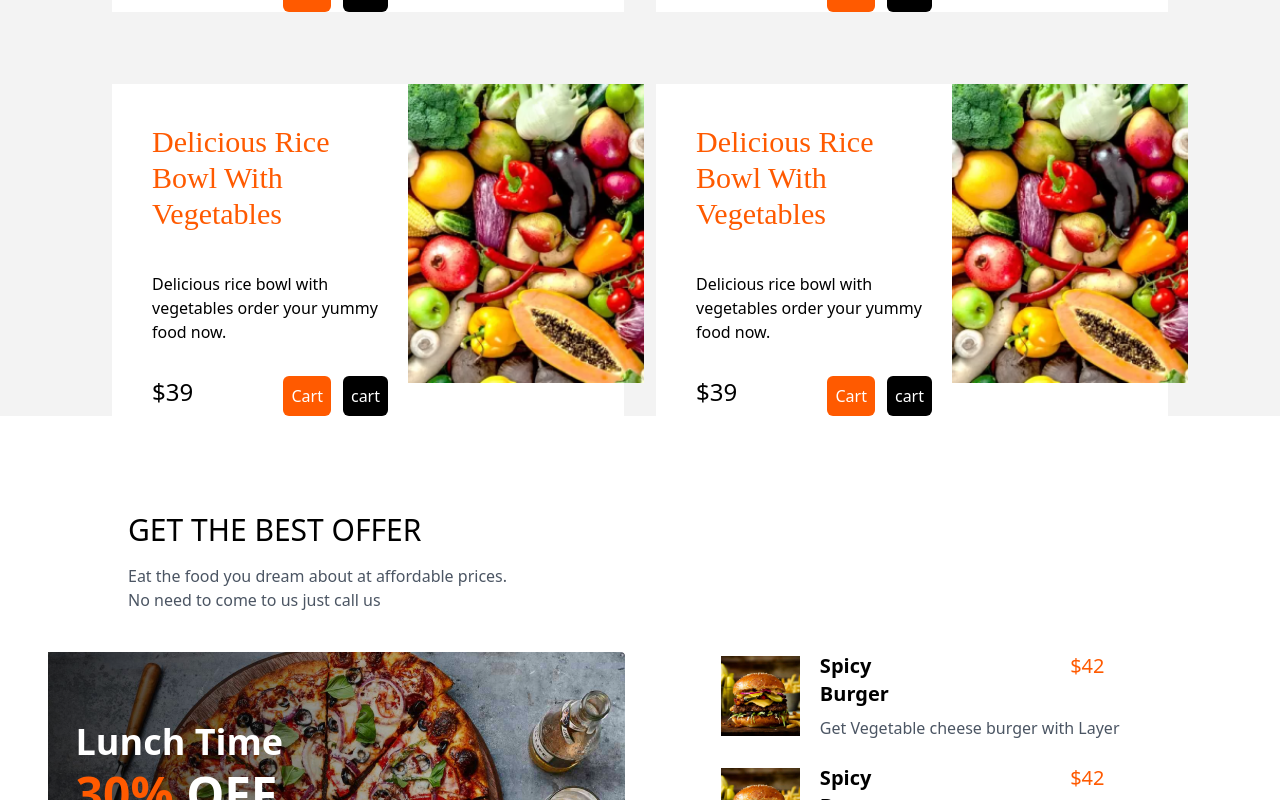
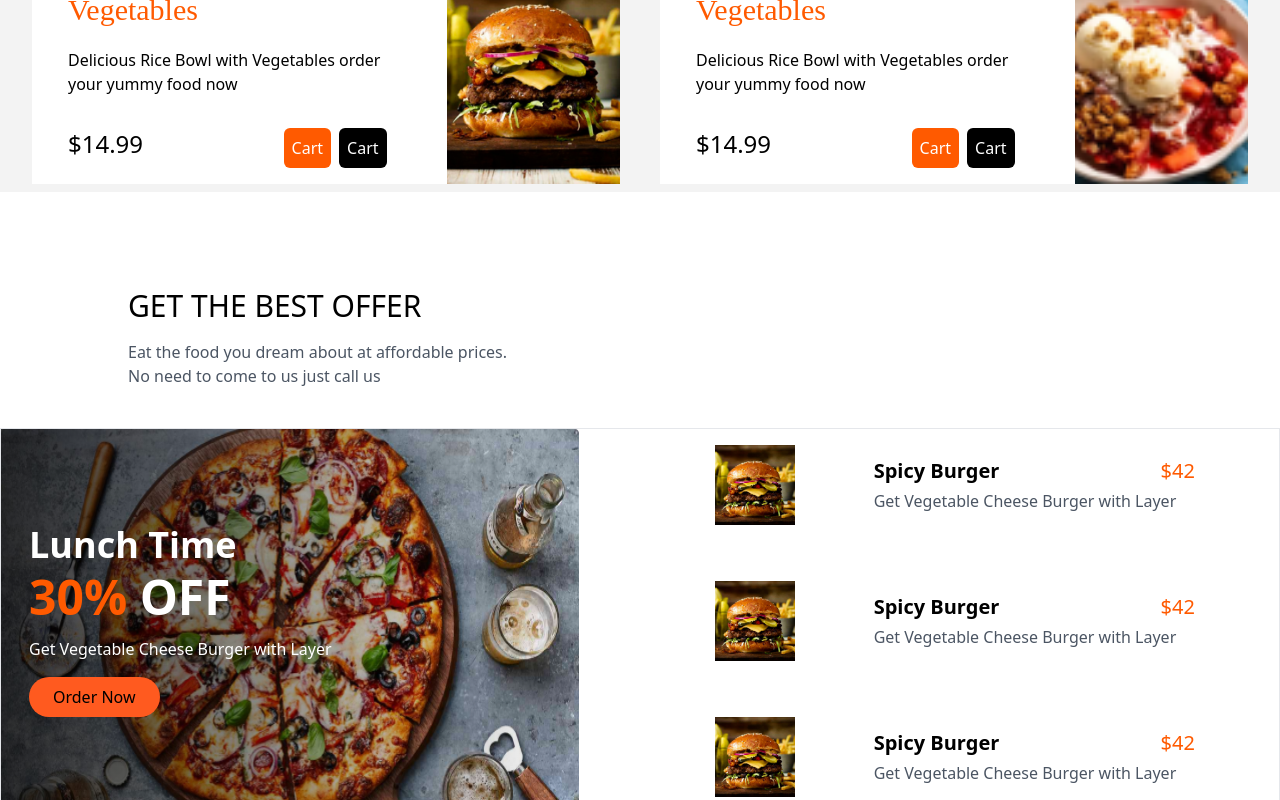
Before and after one commit to Syeda-Nabihaa/resturant, an Angular app: page / in a window 1280 px wide. Shown: the part 1700-2500 px from the top of the page. Built offline with nearby package versions, Linux system fonts and the light colour scheme; a web font is replaced by a local one.

Commit message:
3rd commit

```diff
--- a/src/app/app.component.html
+++ b/src/app/app.component.html
@@ -1 +1,3 @@
-<app-home></app-home>
+<div class="overflow-hidden">
+    <app-home></app-home>
+</div>
--- a/src/app/component/button/button.component.html
+++ b/src/app/component/button/button.component.html
@@ -1,3 +1,3 @@
-<button [ngClass]="[buttonPx , buttonPy, buttonMt,buttonWidth, buttonMx,buttonbgColor, buttonColor]" class="rounded-md">
+<button [ngClass]="[buttonPx , buttonPy, buttonMt,buttonWidth, buttonMx,buttonbgColor, buttonColor]" class="rounded-md capitalize">
     {{buttonText}}
   </button>
--- a/src/app/component/card/card.component.html
+++ b/src/app/component/card/card.component.html
@@ -1,12 +1,20 @@
-
 <div class="max-w-sm mx-auto m-auto shadow-lg md:max-w-lg rounded-2xl shadow-gray-300 px-3">
-        <div class="md:flex md:items-center">
+    <div class="flex flex-col md:flex-row md:items-center">
       <div class="w-full md:w-1/2">
-                <img class="w-full h-auto object-cover items-center" src="../../../assets/images/burger2.png" alt="">
+        <img
+          class="w-full h-auto object-cover"
+          src="../../../assets/images/burger2.png"
+          alt="Vegetable Cheese Burger"
+        />
       </div>
       <div class="p-4 w-full md:w-1/2">
-                <h2 class="text-3xl font-semibold  md:text-left text-center">Vegetable Cheese Burger</h2>
-                <p class="mt-2 md:text-left text-center">Get Vegetable Cheese Burger with layer</p>
+        <h2 class="text-2xl font-semibold text-center md:text-left">
+          Vegetable Cheese Burger
+        </h2>
+        <p class="mt-2 text-center md:text-left">
+          Get Vegetable Cheese Burger with layer
+        </p>
+        <div class="flex justify-center md:justify-start">
           <app-button
             buttonText="Buy Now"
             buttonPx="px-2"
@@ -19,3 +27,4 @@
         </div>
       </div>
     </div>
+  </div>
--- a/src/app/component/cards/menu/menu.component.html
+++ b/src/app/component/cards/menu/menu.component.html
@@ -1,20 +1,22 @@
-<div class="max-w-sm md:max-w-lg bg-white" >
-<div class="sm:flex sm:flex-row
-flex-col-reverse md:order-2 order-1 mt-10 mx-5 md:w-full h-full">
-    <div class="mt-10 md:mx-5 w-[100%]">
-        <h1 class="font-secondFont text-3xl text-mainColor">Delicious Rice Bowl With Vegetables</h1>
-        <p class="mt-10 ">Delicious rice bowl with vegetables
-            order your yummy food now.</p>
-        <div class="flex justify-between mt-8">
-            <p class="text-2xl font-medium">$39</p>
-            <div class="space-x-3">
+<div class="bg-white flex md:flex-row flex-col-reverse gap-6 h-full w-full">
+  <div class="md:mx-5 lg:w-2/3 md:w-3/5 w-full p-4">
+    <div class="flex flex-col gap-5">
+        <h1 class="font-secondFont text-3xl text-mainColor">
+            {{title}}
+        </h1>
+        <p class="">
+           {{detail}}
+        </p>
+    </div>
+    <div class="mt-8 gap-2 flex flex-row justify-between">
+      <p class="text-2xl font-medium">{{price}}</p>
+      <div class="flex gap-2">
         <app-button
           buttonText="Cart"
           buttonPx="px-2"
           buttonPy="py-2"
           buttonbgColor="bg-bgColor"
           buttonColor="text-white"
-
         >
         </app-button>
         <app-button
@@ -28,8 +30,11 @@ flex-col-reverse md:order-2 order-1 mt-10 mx-5 md:w-full h-full">
       </div>
     </div>
   </div>
-    <div class="w-full h-full">
-        <img class="md:w-full md:h-full h-56 w-96 md:mt-0 mt-4 object-cover" src="../../../../assets/images/img1.png" alt="">
+  <div class="lg:w-1/3 md:w-2/5 h-auto">
+    <img
+      class="w-full md:h-full h-56 object-cover"
+      [src] ='img'
+      alt=""
+    />
   </div>
 </div>
-</div>
--- a/src/app/component/cards/offer/offer.component.html
+++ b/src/app/component/cards/offer/offer.component.html
@@ -1,14 +1,16 @@
-<div class="max-w-lg mx-auto ">
-    <div class="flex justify-center items-center gap-5">
-        <div>
-            <img class="w-20 h-20 object-cover" src="../../../../assets/images/img3.png" alt="">
+<div class="max-w-lg p-4">
+    <div class="flex items-center gap-4">
+        <!-- Image container -->
+        <div class="w-1/4 md:w-1/3">
+            <img class="w-16 h-16 md:w-20 md:h-20 object-cover" src="../../../../assets/images/img3.png" alt="Spicy Burger">
         </div>
-        <div>
-            <div class="flex">
+        <!-- Text container -->
+        <div class="w-3/4">
+            <div class="flex justify-between items-center">
                 <p class="text-xl font-semibold">Spicy Burger</p>
-                <p class="text-xl mx-32 text-mainColor font-medium">$42</p>
+                <p class="text-xl text-mainColor font-medium">$42</p>
             </div>
-             <p class="text-gray-600 mt-2">Get Vegetable cheese burger with Layer</p>
+            <p class="text-gray-600 mt-1 text-sm md:text-base">Get Vegetable Cheese Burger with Layer</p>
         </div>
     </div>
 </div>
--- a/src/app/page/home/home.component.html
+++ b/src/app/page/home/home.component.html
@@ -80,12 +80,21 @@
   </div>
 </div>
 
-<!-- <div class="mt-5">
+<!-- <div class="my-5">
   <app-carousel></app-carousel>
 </div> -->
 
-<!-- <div class="max-w-sm mx-auto m-auto md:max-w-lg shadow-lg shadow-gray-500 mt-5">
-  <div *ngFor="let item of data">
+
+<div class="bg-[#F3F3F3]  w-full px-8 py-2 ">
+  <div class="text-center mt-16">
+    <h1 class="font-secondFont md:text-5xl text-4xl text-mainColor">Our Regular Foods</h1>
+    <p class="mt-4">
+      Eat the food you dream about at affordable prices. No <br />
+      need to come to us just call is.
+    </p>
+  </div>
+  <div class="grid grid-cols-1 md:grid-cols-2 lg:grid-cols-2 gap-10">
+    <div class="mt-5" *ngFor="let item of data">
       <app-menu
         [img]= "item.image"
         [title]= "item.name"
@@ -94,49 +103,47 @@
       >
     </app-menu>
     </div>
-</div> -->
-<div class="bg-[#F3F3F3]">
-  <div class="text-center pt-24">
-    <h1 class="font-secondFont  text-5xl text-mainColor">Our Regular Foods</h1>
-    <p class="mt-4 px-16" >Eat the food you dream about at affordable prices. No<br>
-      need to come to us just call is.</p>
-  </div>
-  <div class="sm:flex sm:justify-center gap-8 items-center sm:flex-wrap">
-    <app-menu></app-menu>
-    <app-menu></app-menu>
-    <app-menu></app-menu>
-    <app-menu></app-menu>
   </div>
 </div>
 
-<div class="mt-24  bg-white">
+<!-- Get the best offer -->
+<div class="mt-24 bg-white">
   <div class="max-w-sm md:mx-32 mx-7">
     <h1 class="text-3xl font-medium">GET THE BEST OFFER</h1>
-    <p class="text-gray-600 mt-4">Eat the food you dream about at affordable prices.  No
-      need to come to us just call us</p>
+    <p class="text-gray-600 mt-4">
+      Eat the food you dream about at affordable prices. No need to come to us
+      just call us
+    </p>
   </div>
 
-
- <div class=" mt-10 md:flex md:justify-center md:gap-24 w-full">
-  <div class="relative">
-  <img class="md:h-auto w-full " src="../../../assets/images/pizza2.png" alt="">
-  <div class="absolute inset-0 bg-gradient-to-r from-black/80 to-transparent"></div>
+  <div
+    class="mt-10 flex md:flex-row flex-col border justify-center gap-24 w-full"
+  >
+    <div class="relative w-full h-auto">
+      <img class="w-full h-full" src="../../../assets/images/pizza2.png" alt="" />
+      <div
+        class="absolute inset-0 bg-gradient-to-r from-black/80 to-transparent"
+      ></div>
 
       <div class="absolute top-0 left-0 w-full h-full flex items-center mx-7">
         <div class="text-left">
           <h1 class="text-4xl font-bold text-white">Lunch Time</h1>
-      <p class="text-5xl mt-2 font-thirdFont font-bold text-mainColor">30% <span class="text-white">OFF</span></p>
+          <p class="text-5xl mt-2 font-thirdFont font-bold text-mainColor">
+            30% <span class="text-white">OFF</span>
+          </p>
           <p class="mt-4 text-white">Get Vegetable Cheese Burger with Layer</p>
-      <a href="#" class="mt-4 inline-block bg-orange-500 text-black px-6 py-2 rounded-full">Order Now</a>
-    </div>
-
+          <a
+            href="#"
+            class="mt-4 inline-block bg-orange-500 text-black px-6 py-2 rounded-full"
+            >Order Now</a
+          >
         </div>
       </div>
-<div class="flex flex-col gap-6 md:mt-0 mt-10 md:mx-0">
+    </div>
+    <div class="flex flex-col gap-6  md:mx-0 w-full px-6">
       <app-offer></app-offer>
       <app-offer></app-offer>
       <app-offer></app-offer>
     </div>
-
   </div>
 </div>
--- a/src/app/page/home/home.component.ts
+++ b/src/app/page/home/home.component.ts
@@ -14,7 +14,7 @@ interface menu {
 export class HomeComponent {
 data:menu[]=[];
 constructor(private dummyData:DummydataService){}
-ngOninit():void{
+ngOnInit():void{
   this.data = this.dummyData.food;
   console.log(this.data);
 }
--- a/src/app/services/dummydata.service.ts
+++ b/src/app/services/dummydata.service.ts
@@ -7,55 +7,55 @@ export class DummydataService {
 
     items = [
       {
-        "name": "Vegetable Cheese Burger",
-        "price": "$14.99",
-        "description": "Vegetable cheese burger",
-        "img":"../../assets/images/burger2.png"
+        name: "Vegetable Cheese Burger",
+        price: "$14.99",
+        description: "Vegetable cheese burger",
+        img:"../../assets/images/burger2.png"
       },
       {
-        "name": "Vegetable Cheese Burger",
-        "price": "$14.99",
-        "description": "Vegetable cheese burger",
-        "img":"../../assets/images/burger2.png"
+        name: "Vegetable Cheese Burger",
+        price: "$14.99",
+        description: "Vegetable cheese burger",
+        img:"../../assets/images/burger2.png"
       },
       {
-        "name": "Vegetable Cheese Burger",
-        "price": "$14.99",
-        "description": "Vegetable cheese burger",
-        "img":"../../assets/images/burger2.png"
+        name: "Vegetable Cheese Burger",
+        price: "$14.99",
+        description: "Vegetable cheese burger",
+        img:"../../assets/images/burger2.png"
       },
       {
-        "name": "Vegetable Cheese Burger",
-        "price": "$14.99",
-        "description": "Vegetable cheese burger",
-        "img":"../../assets/images/burger2.png"
+        name: "Vegetable Cheese Burger",
+        price: "$14.99",
+        description: "Vegetable cheese burger",
+        img:"../../assets/images/burger2.png"
       }
     ]
 
     food = [
       {
-        "image": "../../assets/images/img1.png",
-        "name": "Delicious Rice Bowl with Vegetables",
-        "price": "$14.99",
-        "description": "Delicious Rice Bowl with Vegetables order your yummy food now"
+        image: "../../assets/images/img1.png",
+        name: "Delicious Rice Bowl with Vegetables",
+        price: "$14.99",
+        description: "Delicious Rice Bowl with Vegetables order your yummy food now"
       },
       {
-        "image": "../../assets/images/img2.png",
-        "name": "Delicious Rice Bowl with Vegetables",
-        "price": "$14.99",
-        "description": "Delicious Rice Bowl with Vegetables order your yummy food now"
+        image: "../../assets/images/img2.png",
+        name: "Delicious Rice Bowl with Vegetables",
+        price: "$14.99",
+        description: "Delicious Rice Bowl with Vegetables order your yummy food now"
       },
       {
-        "image": "../../assets/images/img3.png",
-        "name": "Delicious Rice Bowl with Vegetables",
-        "price": "$14.99",
-        "description": "Delicious Rice Bowl with Vegetables order your yummy food now"
+        image: "../../assets/images/img3.png",
+        name: "Delicious Rice Bowl with Vegetables",
+        price: "$14.99",
+        description: "Delicious Rice Bowl with Vegetables order your yummy food now"
       },
       {
-        "image": "../../assets/images/img4.png",
-        "name": "Delicious Rice Bowl with Vegetables",
-        "price": "$14.99",
-        "description": "Delicious Rice Bowl with Vegetables order your yummy food now"
+        image: "../../assets/images/pasta.png",
+        name: "Delicious Rice Bowl with Vegetables",
+        price: "$14.99",
+        description: "Delicious Rice Bowl with Vegetables order your yummy food now"
       }
     ]
 
```
Also changed, not shown: src/app/component/carousel/carousel.component.html (+15 -18 lines), src/assets/svg/Cart Large Minimalistic.svg (added). Lines whose indentation alone changed are shown as unchanged.
